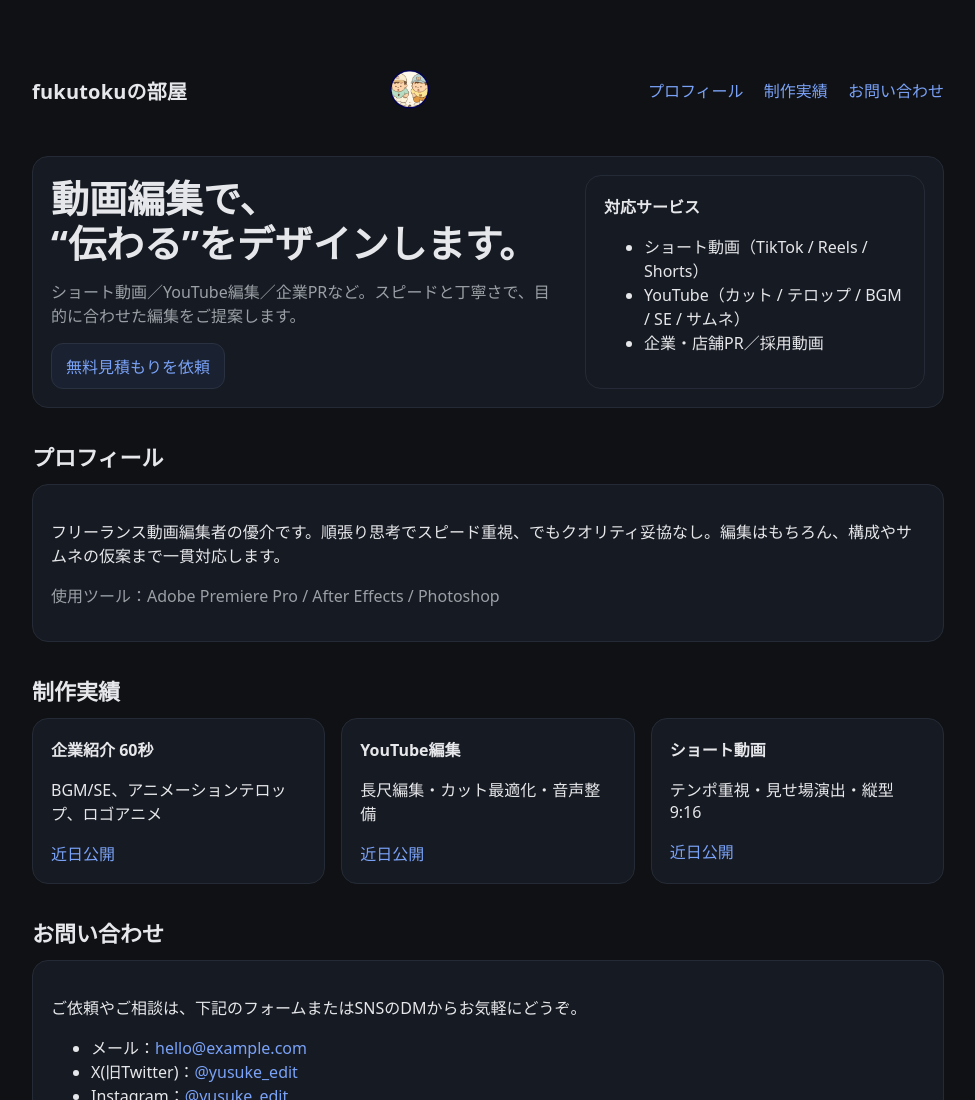
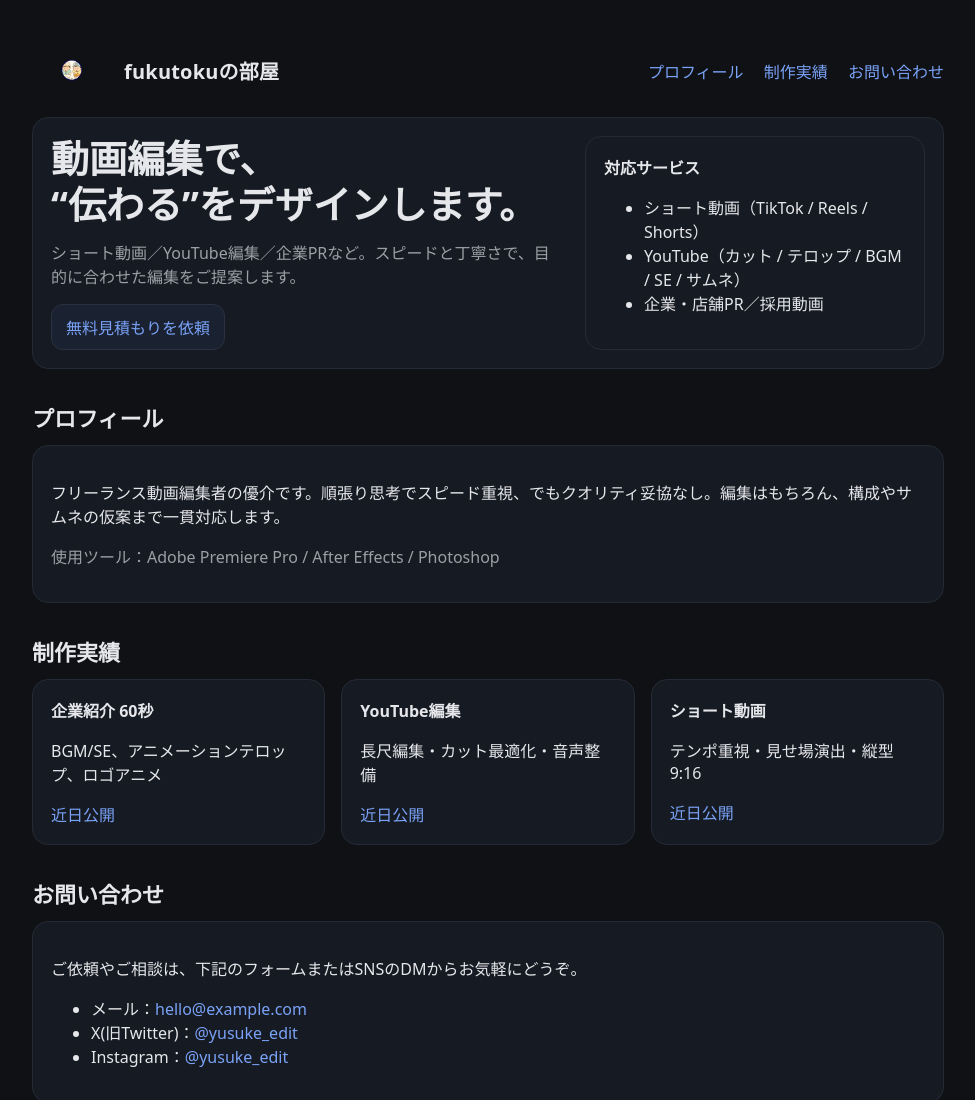
Before and after one commit to fukutoku0446/myportfolio, a plain HTML site: page index.html in a window 1280 px wide. Shown: the top 1100 px of the page, without its empty margins (152-1127 px from the left). Drawn offline with Linux system fonts and the light colour scheme.

Commit message:
Update index.html

```diff
--- a/index.html
+++ b/index.html
@@ -29,20 +29,46 @@
       .hero{grid-template-columns:1fr}
       .grid{grid-template-columns:1fr}
     }
+    header{
+  display:flex;
+  align-items:center;
+  justify-content:space-between;
+  gap:16px;
+}
+
+.brandbox{
+  display:flex;
+  align-items:center;
+  gap:12px;           /* アイコンと文字のすき間 */
+}
+
+.logo{
+  width:80px;         /* サイズはお好みで 64〜120px など */
+  height:auto;
+  display:block;
+}
+
+/* スマホで縦積みに */
+@media (max-width: 800px){
+  header{ flex-direction:column; align-items:flex-start; }
+}
+
   </style>
 </head>
 <body>
   <div class="container">
     <header>
+  <div class="brandbox">
+    <img class="logo" src="fukutoku_icon.png" alt="アイコン">
     <div class="brand">fukutokuの部屋</div>
-       <img src="fukutoku_icon.png" alt="アイコン" width="150">
+  </div>
+
   <nav>
     <a href="#about">プロフィール</a>
     <a href="#works">制作実績</a>
     <a href="#contact">お問い合わせ</a>
   </nav>
 </header>
-
     <section class="hero card">
       <div>
         <h1>動画編集で、<br/>“伝わる”をデザインします。</h1>
```
Lines whose indentation alone changed are shown as unchanged.
